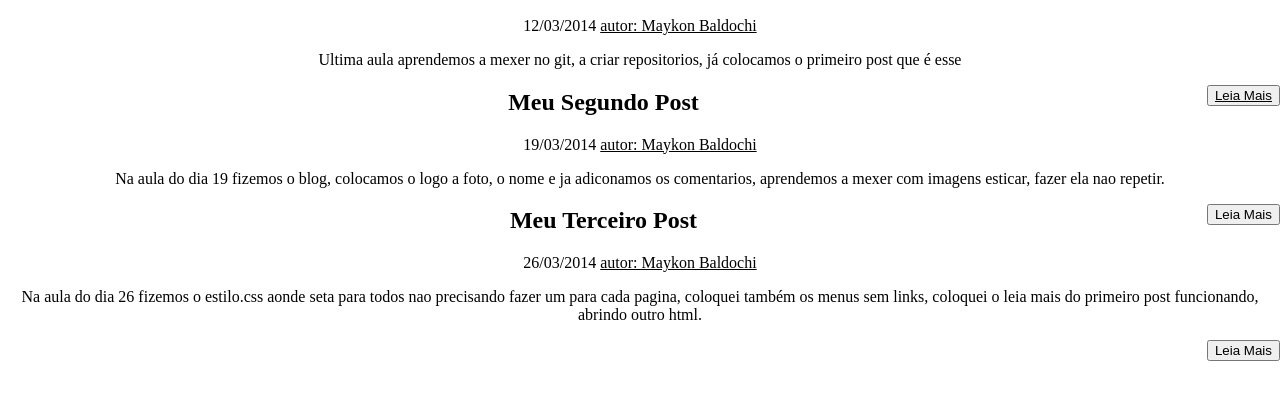
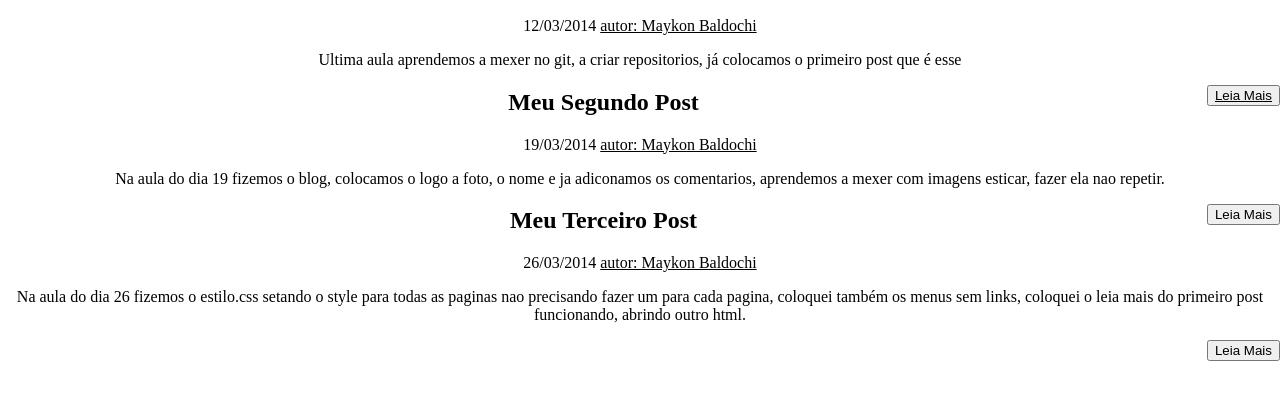
Before and after one commit to maykonbaldochi/maykonbaldochi.github.io, a plain HTML site: page index.html in a window 1280 px wide. Shown: the part 274-674 px from the top of the page. Drawn offline with Linux system fonts and the light colour scheme.

Commit message:
colocado o post1 e o css e os menus

```diff
--- a/index.html
+++ b/index.html
@@ -35,7 +35,7 @@
        <button>Leia Mais</button>
        <h2> Meu Terceiro Post</h2>
 	   <p> 26/03/2014 <a href="#">autor: Maykon Baldochi</a></p>
-       <p> Na aula do dia 26 fizemos o estilo.css aonde seta para todos nao precisando fazer um para cada pagina, coloquei também os menus sem links, coloquei o leia mais do primeiro post funcionando, abrindo outro html.</p>
+       <p> Na aula do dia 26 fizemos o estilo.css setando o style para todas as paginas nao precisando fazer um para cada pagina, coloquei também os menus sem links, coloquei o leia mais do primeiro post funcionando, abrindo outro html.</p>
        <button>Leia Mais</button>
     </div>
 </body>
```
